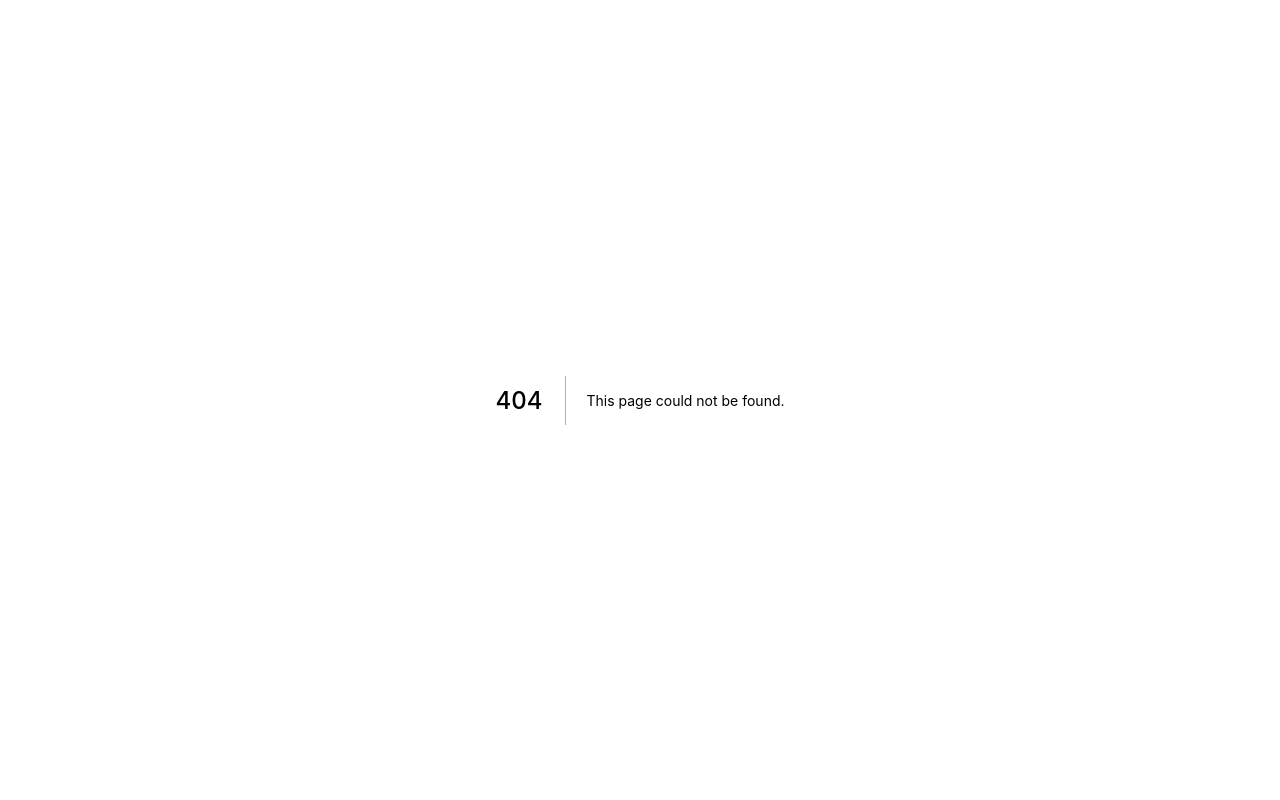
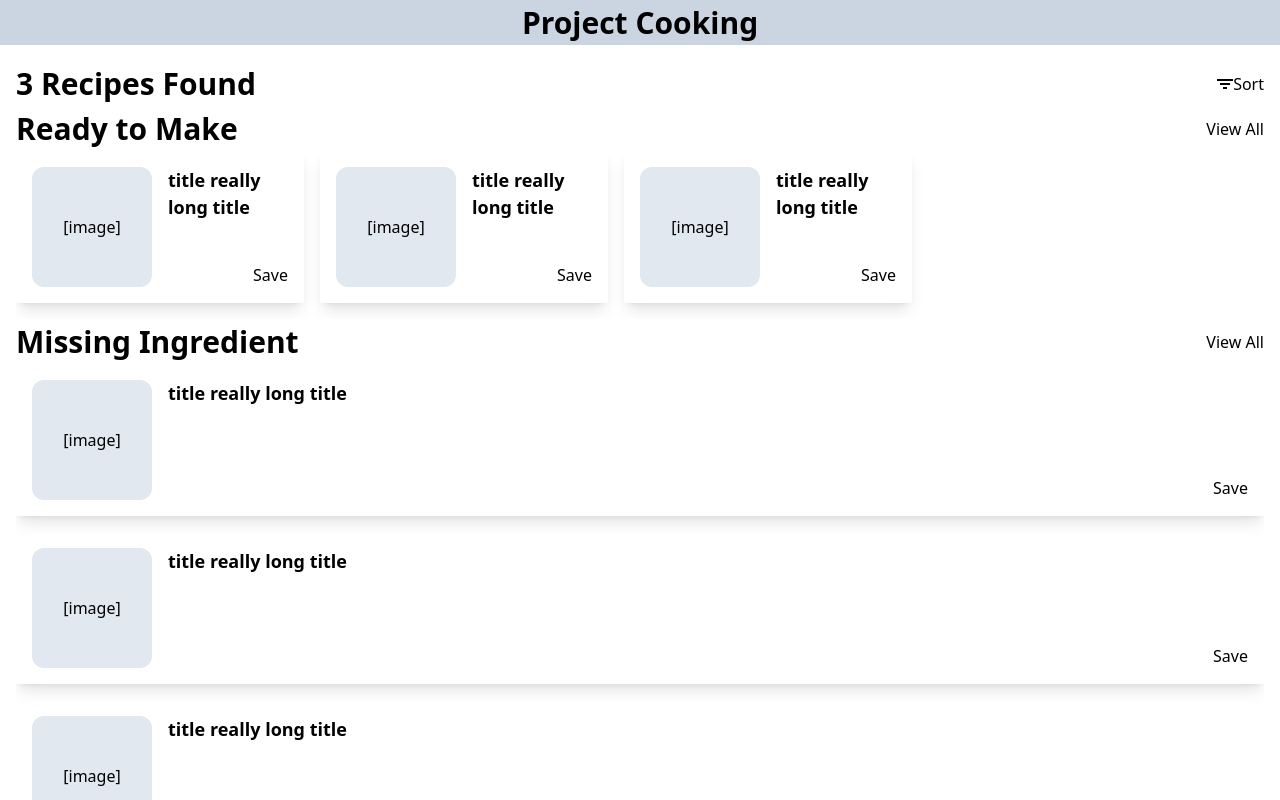
Before and after one commit to hemegonia/cooking, a Next.js app: page /demo/screen/5 in a window 1280 px wide. Before the commit this address had no page. Built offline with nearby package versions, Linux system fonts and the light colour scheme.

Commit message:
feat: start recipes list page

```diff
--- /dev/null
+++ b/src/components/cookingApp/recipeSummaryCard.tsx
@@ -0,0 +1,18 @@
+const Component = () => {
+  return (
+    <div className="flex gap-4 rounded-sm p-4 shadow-lg">
+      <div
+        style={{ height: '120px', width: '120px' }}
+        className="flex shrink-0 items-center justify-center rounded-xl bg-slate-200"
+      >
+        [image]
+      </div>
+      <div className="flex grow flex-col justify-between">
+        <h4>title really long title</h4>
+        <div className="text-right">Save</div>
+      </div>
+    </div>
+  );
+};
+
+export default Component;
--- /dev/null
+++ b/src/components/cookingApp/recipesList.tsx
@@ -0,0 +1,60 @@
+import { useRouter } from 'next/router';
+import React from 'react';
+
+import Card from '@/components/cookingApp/recipeSummaryCard';
+
+type Props = {
+  className?: string;
+};
+
+const Component = (props: Props) => {
+  const router = useRouter();
+  const [recipes, setRecipes] = React.useState<string[]>(['', '', '']);
+  return (
+    <div className={`${props.className} flex flex-col`}>
+      <div className={`flex justify-between`}>
+        <h1> {recipes.length} Recipes Found</h1>
+        <button
+          className="flex items-center"
+          onClick={() => {
+            setRecipes([]);
+          }}
+        >
+          <img
+            src={`${router.basePath}/assets/images/sort_icon.svg`}
+            alt="Ingredients Place Holder Image"
+          />
+          Sort
+        </button>
+      </div>
+      <div className={`flex justify-between`}>
+        <h1> Ready to Make</h1>
+        <button className="flex items-center">View All</button>
+      </div>
+      <div className="flex gap-4 overflow-x-auto pb-4">
+        {recipes.map(function whatever(_recipess, i) {
+          return (
+            <div key={i} className="w-72 shrink-0">
+              <Card></Card>
+            </div>
+          );
+        })}
+      </div>
+      <div className={`flex justify-between`}>
+        <h1> Missing Ingredient</h1>
+        <button className="flex items-center">View All</button>
+      </div>
+      <div className="flex flex-col gap-4 overflow-y-scroll">
+        {recipes.map(function whatever(_recipess, i) {
+          return (
+            <div key={i}>
+              <Card></Card>
+            </div>
+          );
+        })}
+      </div>
+    </div>
+  );
+};
+
+export default Component;
--- a/src/pages/demo/screen/4.tsx
+++ b/src/pages/demo/screen/4.tsx
@@ -1,11 +1,32 @@
 import { useRouter } from 'next/router';
-import React from 'react';
+import React, { useEffect, useState } from 'react';
 
 import { Meta } from '@/layouts/Meta';
 import { CookingApp } from '@/templates/CookingApp';
 
 const Screen = () => {
   const router = useRouter();
+  const [timer, setTimer] = useState(3);
+  const [isFirstRender, setFirstRender] = useState(true);
+  useEffect(() => {
+    console.log('this');
+    if (isFirstRender) {
+      setFirstRender(false);
+      return;
+    }
+    if (!isFirstRender) {
+      setTimeout(() => {
+        console.log('timer triggered');
+
+        setTimer((timerr) => {
+          if (timerr <= 0) {
+            router.push('/demo/screen/5');
+          }
+          return timerr - 1;
+        });
+      }, 1000);
+    }
+  }, [timer, isFirstRender]);
   return (
     <CookingApp
       meta={
@@ -24,10 +45,12 @@ const Screen = () => {
         />
 
         <div>
-          {' '}
           <h4 className="text-center">
             while we cook up some <br></br>recipes for you!
           </h4>
+          <p className="absolute right-0 bottom-0 text-slate-500 ">
+            Redirect in {timer} seconds
+          </p>
         </div>
       </div>
     </CookingApp>
--- /dev/null
+++ b/src/pages/demo/screen/5.tsx
@@ -0,0 +1,24 @@
+import React from 'react';
+
+import Header from '@/components/cookingApp/header';
+import RecipesList from '@/components/cookingApp/recipesList';
+import { Meta } from '@/layouts/Meta';
+import { CookingApp } from '@/templates/CookingApp';
+
+const Screen = () => {
+  return (
+    <CookingApp
+      meta={
+        <Meta
+          title="Cooking Project Demo Page"
+          description="Side project using Next.js, cooking recipes and ingredients app, demo page"
+        />
+      }
+    >
+      <Header></Header>
+      <RecipesList className="grow p-4"></RecipesList>
+    </CookingApp>
+  );
+};
+
+export default Screen;
```
Also changed, not shown: public/assets/images/sort_icon.svg (added).
